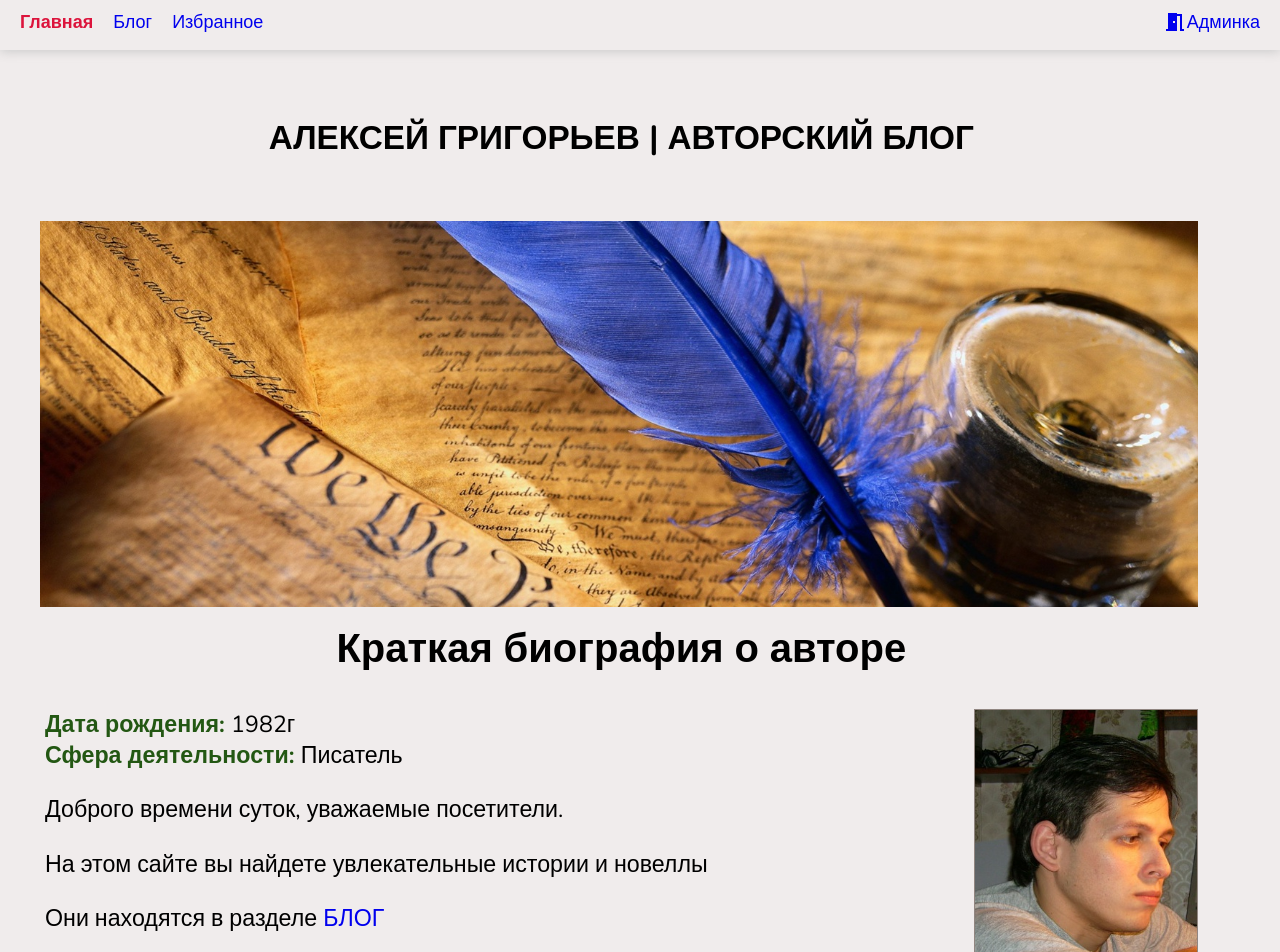
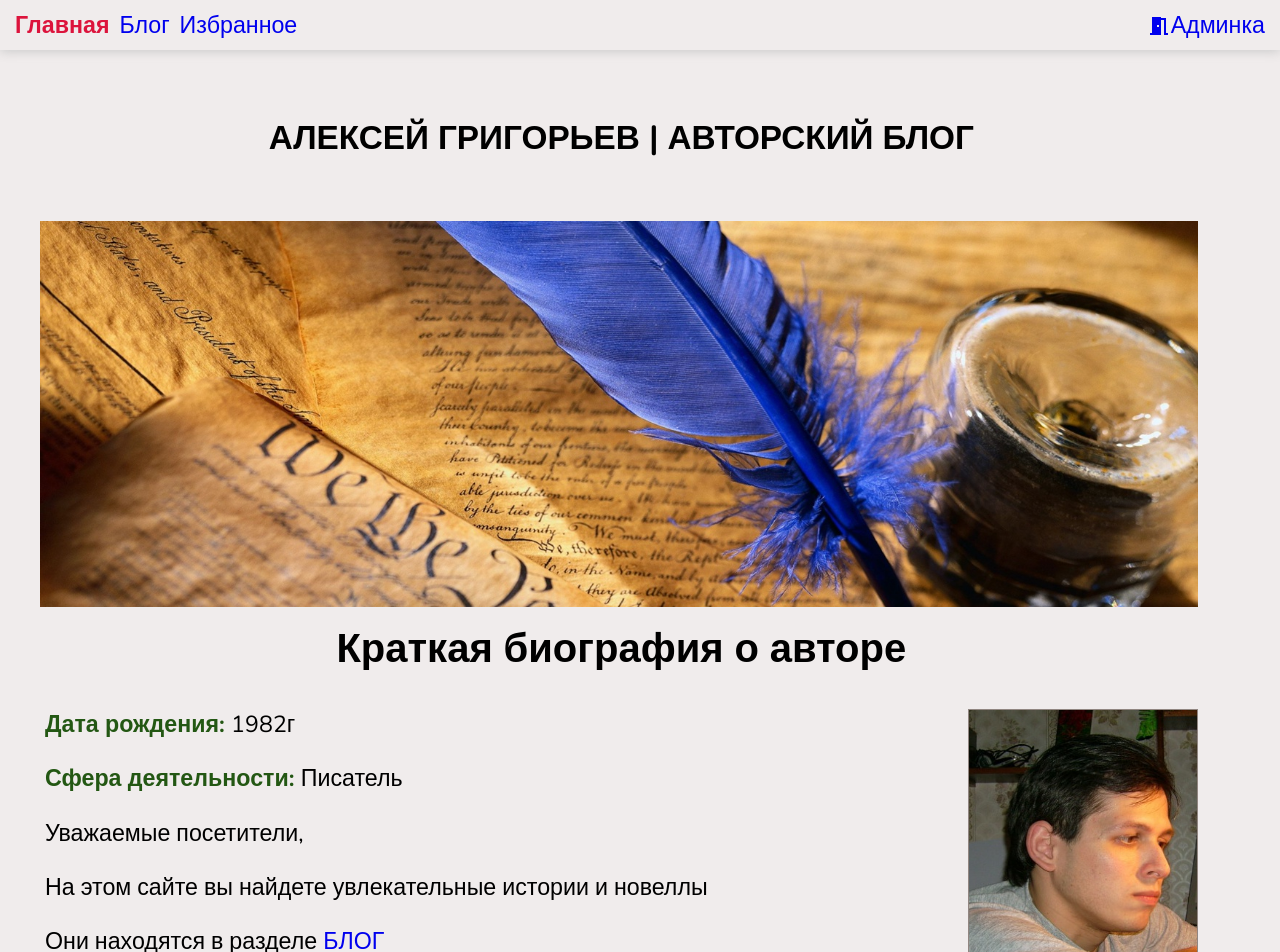
Before and after one commit to alex4444-dev/react-blog, a React (Create React App) app: page /home in a window 1280 px wide. Shown: the top 952 px of the page. Built offline with nearby package versions, Linux system fonts and the light colour scheme; no server answers.

Commit message:
fixed some visual bugs

```diff
--- a/src/components/MainBlock/Header/Header.module.css
+++ b/src/components/MainBlock/Header/Header.module.css
@@ -9,6 +9,7 @@
     display: flex;
     align-items: center;
     justify-content: right;
+    font-size: 12px;
 }
 
 .navbar {
@@ -25,11 +26,12 @@
     font-size: 18px;
 
     display: inline-block;
-    margin: 0 10px;
+    margin: 0 5px;
 
     display: flex;
     align-items: center;
     justify-content: center;
+    font-size: calc(15px + (30 - 15) * ((100vw - 500px) / (1920 - 500)));
 }
 
 .mainHeader a:hover {
--- a/src/pages/BlogPage/Post/Post.css
+++ b/src/pages/BlogPage/Post/Post.css
@@ -7,7 +7,7 @@
   justify-content: space-between;
   font-size: calc(15px + (30 - 15) * ((100vw - 500px) / (1920 - 500)));
   margin: calc(5px + (30 - 5) * ((100vw - 900px) / (1920 - 500))) auto;
-  width: calc(200px + (500 - 250) * ((400vw - 1000px) / (1920 - 850)));
+  width: calc(190px + (500 - 250) * ((400vw - 1000px) / (1920 - 850)));
 }
 
 .actions {
--- a/src/pages/BlogPage/PostsHeader/PostHeader.css
+++ b/src/pages/BlogPage/PostsHeader/PostHeader.css
@@ -3,22 +3,24 @@
   justify-content: center;
   position: relative;
   text-align: center;
+  font-size: calc(15px + (30 - 15) * ((100vw - 500px) / (1920 - 500)));
+  margin: calc(10px + (30 - 5) * ((100vw - 500px) / (1920 - 500))) auto;
+  width: calc(200px + (500 - 250) * ((400vw - 1000px) / (1920 - 850)));
 }
 
 .showAddFormBtn {
-  width: 150px;
-  height: 40px;
+  width: 120px;
+  height: 25px;
   text-align: center;
-  margin-bottom: 20px;
-  margin-top: 80px;
+  margin-bottom: 65px;
+  margin-top: 45px;
   position: absolute;
   border-radius: 8px;
-  font-size: 20px;
+  font-size: 15px;
   background-color: #333;
   color: white;
 }
 
 h1{
-  font-size: 35px;
-
+  font-size: 20px;
 }
--- a/src/pages/HomePage/HomePage.js
+++ b/src/pages/HomePage/HomePage.js
@@ -21,17 +21,19 @@ export const HomePage = createClass({
 
                                 <div className={s.entryContent}>
                                     <div className={s.title}><p><h2>Краткая биография о авторе</h2></p></div>
-                                    <p><img src={ava} title="Авторский блог" className={s.ava} /></p>
-                                    <p><strong style={{ color: '#235713' }}>Дата рождения: </strong> 1982г<br />
-                                        <strong style={{ color: '#235713' }}>Сфера деятельности: </strong> Писатель</p>
+                                    <div><img src={ava} title="Авторский блог" className={s.ava} /></div>
+
+                                    <p></p>
+                                    <p><strong style={{ color: '#235713' }}>Дата рождения: </strong> 1982г<br /></p>
+                                    <p><strong style={{ color: '#235713' }}>Сфера деятельности: </strong> Писатель</p>
 
 
-                                    <p>Доброго времени суток, уважаемые посетители.</p>
+                                    <p>Уважаемые посетители,</p>
                                     <p>На этом сайте вы найдете увлекательные истории и новеллы</p>
                                     <p>Они находятся в разделе <NavLink to="/blog">БЛОГ</NavLink> </p>
                                     <p><strong style={{ font: 'bold' }}>Примечание:</strong> Для того чтобы получить доступ </p>
                                     <p>к данному разделу вам необходимо авторизоваться на сайте под любым именем и паролем.</p>
-                                    <p></p>
+
                                     <p><strong style={{ font: 'bold' }}>Биография:</strong></p>
                                     <p>    Автором всех рассказов являюсь я - Алексей Григорьев. Я написал их в 2009-2013гг. </p>
                                     <p>Вдохновение на написание доброй половины рассказов я черпал из детско-подростковых грёз о телепортации, путешествиях.</p>
@@ -39,6 +41,8 @@ export const HomePage = createClass({
 
                                     <p>Приятного досуга и чтения!  </p>
                                 </div>
+
+
                             </article>
                         </div>
                     </div>
--- a/src/pages/HomePage/HomePage.module.css
+++ b/src/pages/HomePage/HomePage.module.css
@@ -19,7 +19,18 @@
 .about {
     width: 100%;
     display: block;
-    float: right;
+    float: left;
+}
+
+.shortDescription {
+    display: block;
+    float: left;
+    font-size: 14pt;
+}
+.description {
+    display: block;
+    float: left;
+    font-size: 14pt;
 }
 
 .entryTitle {
@@ -47,7 +58,7 @@
 
 .ava {
     float: right;
-    width: 224px;
+    width: 230px;
     height: 260px;
     border: 1px solid hsla(21, 37%, 15%, 0.5);
 }
```
